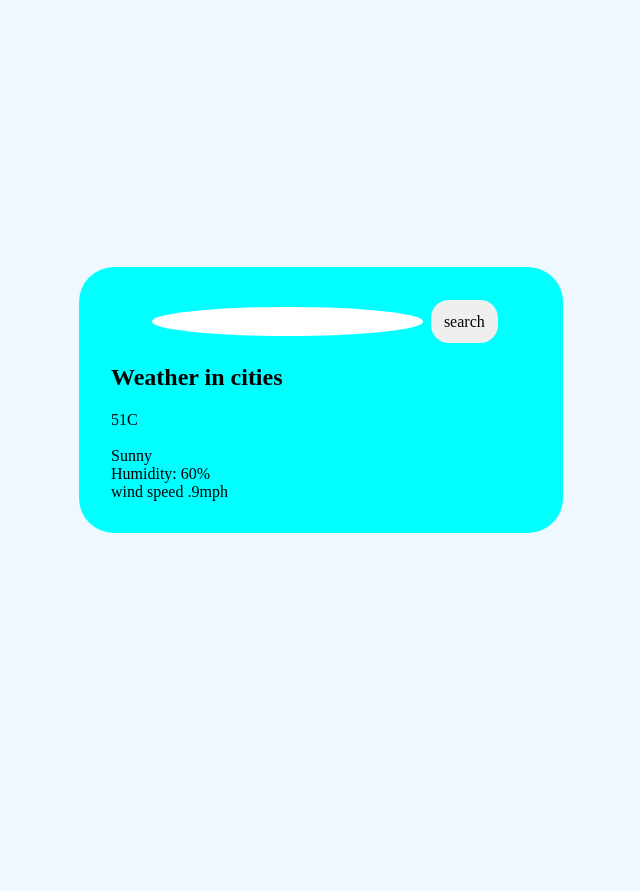
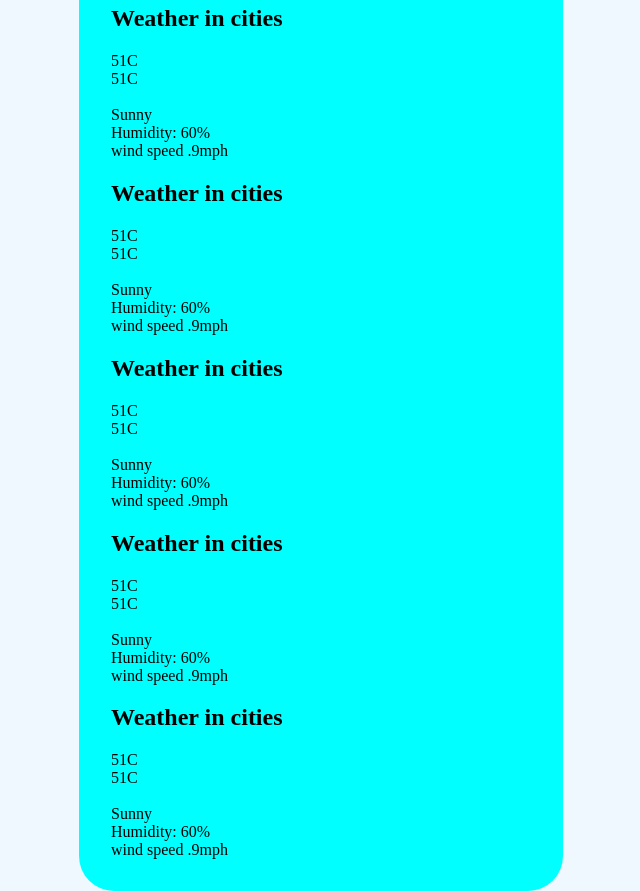
Before and after one commit to marvinblunck/weather-forcast, a plain HTML site: page index.html in a window 1280 px wide. Shown: the whole page, without its empty margins (319-959 px from the left). Before the commit the page ends 800 px from the top, so only its background shows below. Drawn offline with Linux system fonts and the light colour scheme.

Commit message:
api works and js displays data drom the api

```diff
--- a/assets/script.js
+++ b/assets/script.js
@@ -1,17 +1,32 @@
-let weather ={
-    "apiKey: 60da2449f3672fe8aa7716abe1ca815f"
-}
+// let weather ={
+//     "apiKey: 60da2449f3672fe8aa7716abe1ca815f"
+// }
+var button=document.querySelector("#search");
+var input= document.querySelector(".search-bar");
 function getWeather(){
     // get the api string from the website
+    var city= input.value
+    localStorage.setItem("city", city)
     //get rid of curly braces around API key
-    var weatherApp="https://api.openweathermap.org/data/2.5/forecast?q="+city+"&appid=+60da2449f3672fe8aa7716abe1ca815f&units=imperial";
+    var weatherApp="https://api.openweathermap.org/data/2.5/forecast?q="+city+"&appid=60da2449f3672fe8aa7716abe1ca815f&units=imperial";
     //grab city name from input
     fetch(weatherApp).then(function(response){
         return response.json()
-
     }).then(function(data){
         console.log(data)
         //display the info from data onto the HTMl
+        for(var i=0; i<5; i++){
+        document.querySelector(".temperature"+i).textContent="temperature: "+data.list[i*8].main.temp+ "*F"
+        document.querySelector(".date"+i).textContent="Todays Date: "+data.list[i*8].dt_txt.split(" ")[0]
+        document.querySelector(".wind"+i).textContent="Wind speed: "+data.list[i*8].wind.speed
+        document.querySelector(".humidity"+i).textContent="humidity: "+data.list[i*8].main.humidity+ "%"
+        document.querySelector(".icon"+i).src=`http://openweathermap.org/img/w/${data.list[i*8].weather[0].icon}.png`;
+        document.querySelector(".description"+i).textContent="description: "+data.list[i*8].weather[0].description
+    }
+    document.querySelector("#display-city").textContent=city
     })
 }
+var displayCity=localStorage.getItem("city");
+document.querySelector("#display-city").textContent=displayCity
 //add an event listener to add get weather when you click search
+button.addEventListener("click", getWeather)
--- a/index.html
+++ b/index.html
@@ -11,15 +11,53 @@
     <div class="card">
         <div class="search">
             <input type="text" class="search-bar">
-            <button>search</button>
+            <button id="search">search</button>
         </div>
-        <div class="weather">
-            <h2 class="city">Weather in cities</h2>
-            <div class="temperature">51C</div>
-            <img src="" alt="" class="icon">
-            <div class="description">Sunny</div>
-            <div class="humidity">Humidity: 60%</div>
-            <div class="wind">wind speed .9mph</div>
+        <div id="display-city"></div>
+        <div class="weather0">
+            <h2 class="city0">Weather in cities</h2>
+            <div class="date0">51C</div>
+            <div class="temperature0">51C</div>
+            <img src="" alt="" class="icon0">
+            <div class="description0">Sunny</div>
+            <div class="humidity0">Humidity: 60%</div>
+            <div class="wind0">wind speed .9mph</div>
+        </div>
+        <div class="weather1">
+            <h2 class="city1">Weather in cities</h2>
+            <div class="date1">51C</div>
+            <div class="temperature1">51C</div>
+            <img src="" alt="" class="icon1">
+            <div class="description1">Sunny</div>
+            <div class="humidity1">Humidity: 60%</div>
+            <div class="wind1">wind speed .9mph</div>
+        </div>
+        <div class="weather2">
+            <h2 class="city2">Weather in cities</h2>
+            <div class="date2">51C</div>
+            <div class="temperature2">51C</div>
+            <img src="" alt="" class="icon2">
+            <div class="description2">Sunny</div>
+            <div class="humidity2">Humidity: 60%</div>
+            <div class="wind2">wind speed .9mph</div>
+        </div>
+        <div class="weather3">
+            <h2 class="city3">Weather in cities</h2>
+            <div class="date3">51C</div>
+            <div class="temperature3">51C</div>
+            <img src="" alt="" class="icon3">
+            <div class="description3">Sunny</div>
+            <div class="humidity3">Humidity: 60%</div>
+            <div class="wind3">wind speed .9mph</div>
+        </div>
+        <div class="weather4">
+            <h2 class="city4">Weather in cities</h2>
+            <div class="date4">51C</div>
+            <div class="temperature4">51C</div>
+            <img src="" alt="" class="icon4">
+            <div class="description4">Sunny</div>
+            <div class="humidity4">Humidity: 60%</div>
+            <div class="wind4">wind speed .9mph</div>
         </div>
     </div>
 </body>
```
